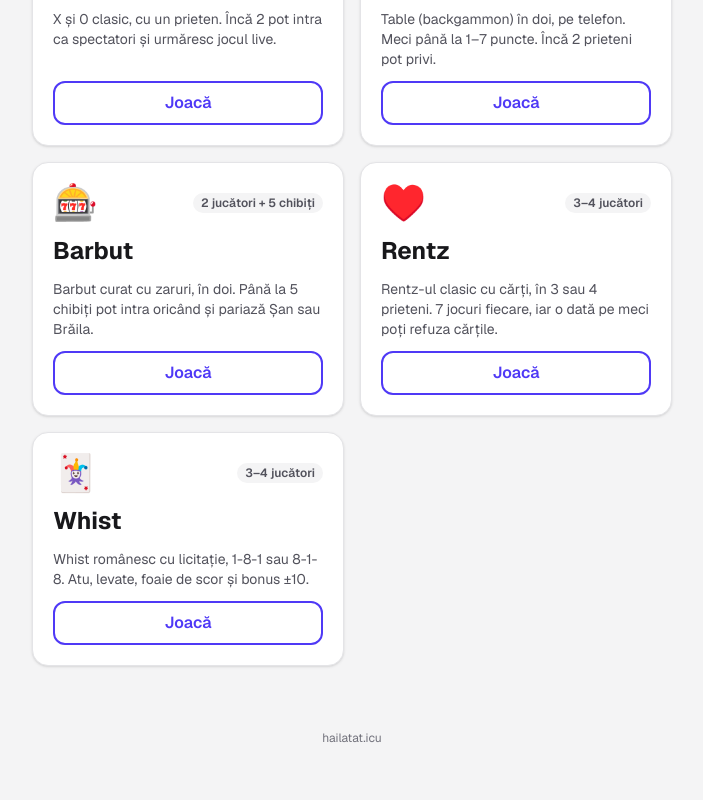
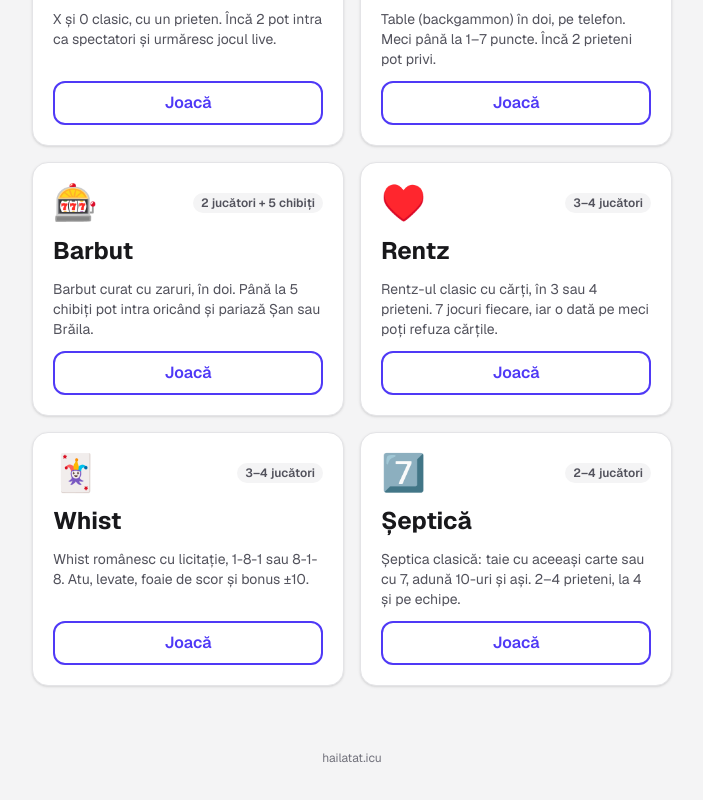
Before and after one commit to florin2495/hailataticu-hub, a Next.js app: page / in a window 1280 px wide. Shown: the part 638-1438 px from the top of the page, without its empty margins (288-991 px from the left). Built offline with nearby package versions, Linux system fonts and the light colour scheme.

Commit message:
feat: add Septica to the games hub

```diff
--- a/src/games.ts
+++ b/src/games.ts
@@ -69,6 +69,14 @@ export const games: Game[] = [
     emoji: "🃏",
     tag: "3–4 jucători",
   },
+  {
+    slug: "septica",
+    name: "Șeptică",
+    description: "Șeptica clasică: taie cu aceeași carte sau cu 7, adună 10-uri și ași. 2–4 prieteni, la 4 și pe echipe.",
+    url: "https://septica.hailatat.icu",
+    emoji: "7️⃣",
+    tag: "2–4 jucători",
+  },
 ];
 
 /** Label + emoji for every slug that can appear in hub_feedback.game. */
```
Also changed, not shown: 1 other file (tests, documents, lock files or other folders).
